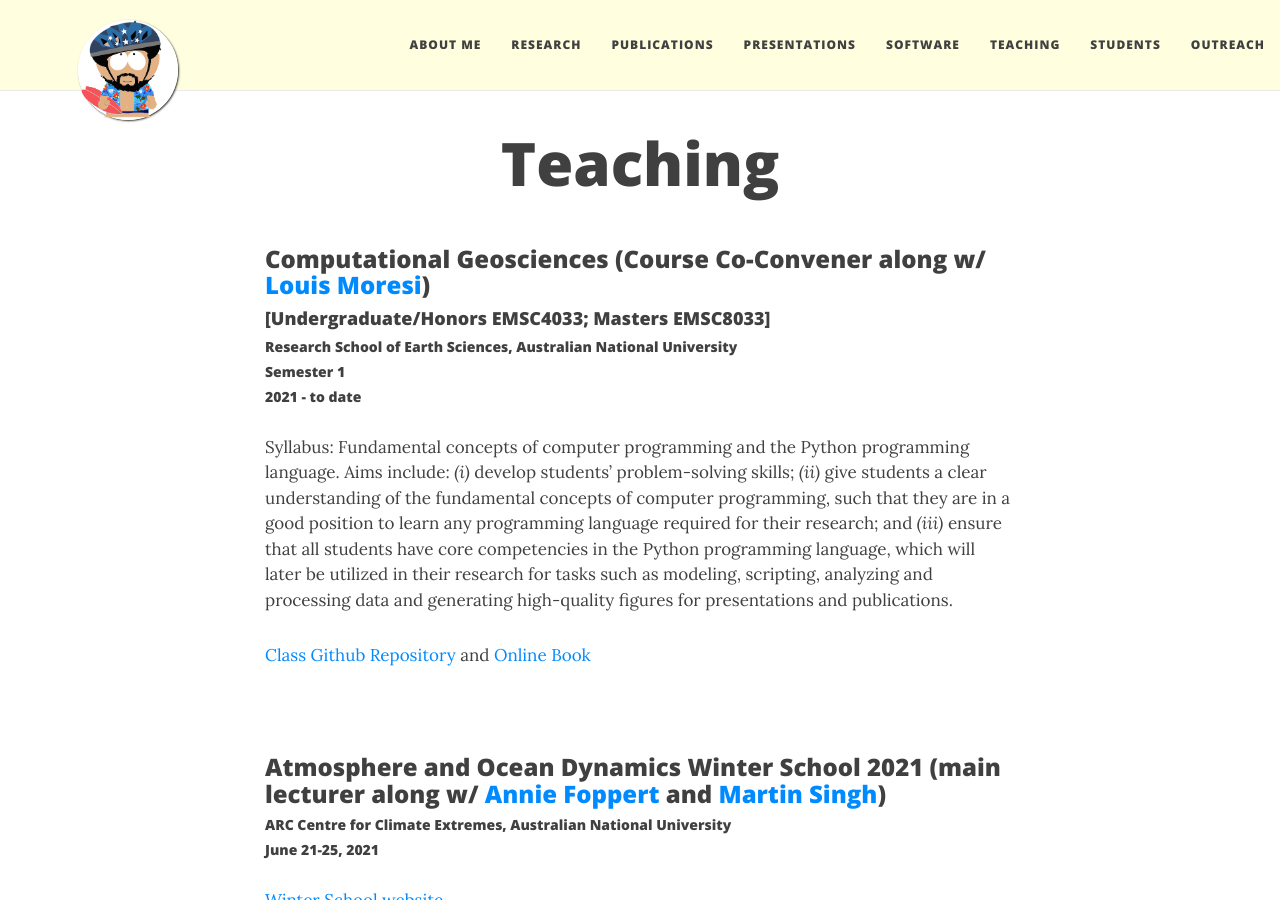
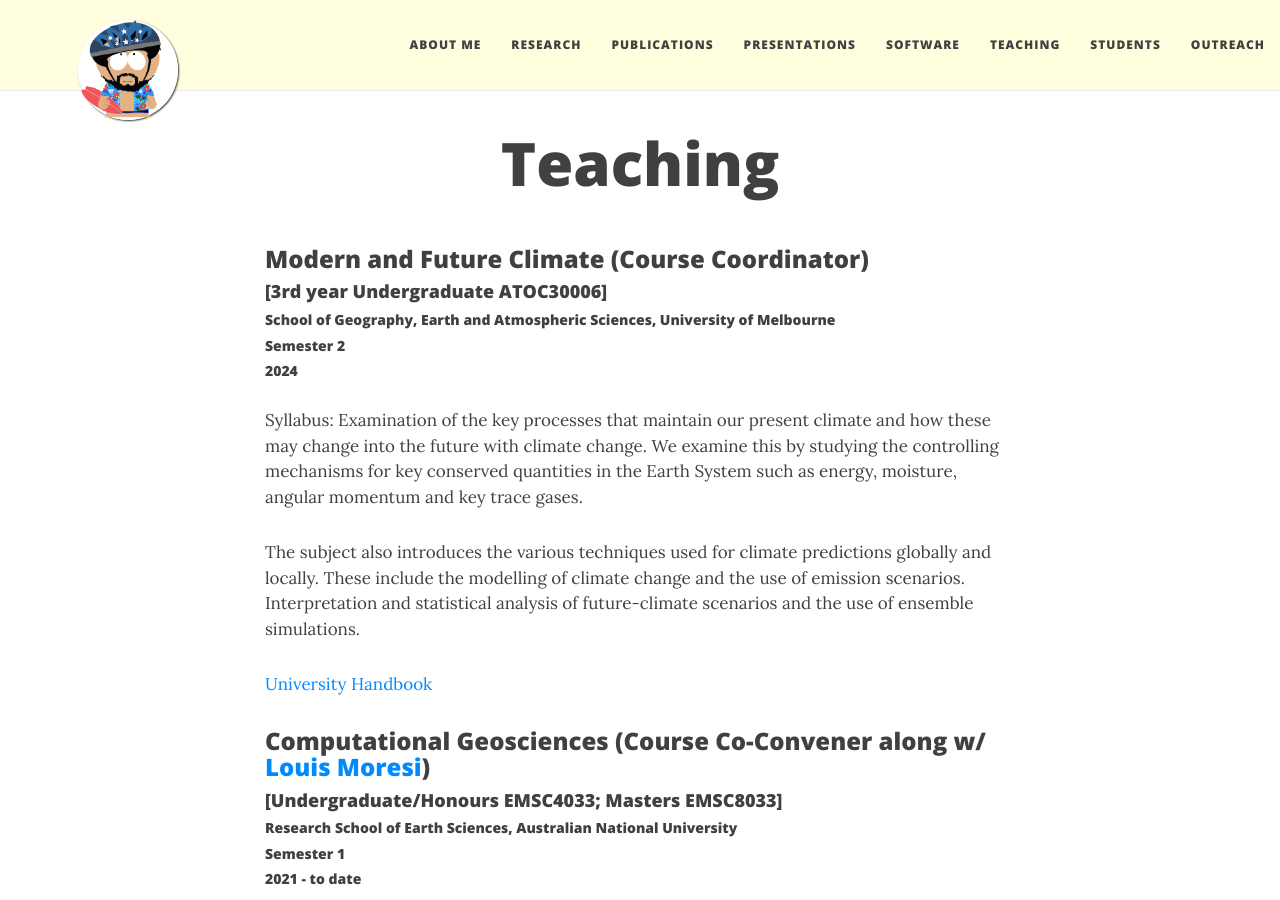
Before and after one commit to navidcy/navidcy.github.io, a Jekyll site: the page built from teaching.md, in a window 1280 px wide and 900 px high. Built offline with Jekyll 4.4.1, drawn with Linux system fonts in a browser that asks for light colours; nearby versions of some CDN libraries.

Commit message:
add ATOC30006

```diff
--- a/teaching.md
+++ b/teaching.md
@@ -4,9 +4,21 @@ title: Teaching
 #subtitle:
 ---
 
+### Modern and Future Climate (Course Coordinator)
+#### [3rd year Undergraduate ATOC30006]
+##### School of Geography, Earth and Atmospheric Sciences, University of Melbourne
+##### Semester 2
+##### 2024
+
+Syllabus: Examination of the key processes that maintain our present climate and how these may change into the future with climate change. We examine this by studying the controlling mechanisms for key conserved quantities in the Earth System such as energy, moisture, angular momentum and key trace gases.
+
+The subject also introduces the various techniques used for climate predictions globally and locally. These include the modelling of climate change and the use of emission scenarios. Interpretation and statistical analysis of future-climate scenarios and the use of ensemble simulations.
+
+[University Handbook][atoc30006-handbook]{:target="_blank"}
+
 
 ### Computational Geosciences (Course Co-Convener along w/ [Louis Moresi](http://www.moresi.info))
-#### [Undergraduate/Honors EMSC4033; Masters EMSC8033]
+#### [Undergraduate/Honours EMSC4033; Masters EMSC8033]
 ##### Research School of Earth Sciences, Australian National University
 ##### Semester 1
 ##### 2021 - to date
@@ -100,7 +112,7 @@ Held tutorials on basic numerical methods for solving ODEs.
 [Class Website (greek)][nonlin-nkua]{:target="_blank"}
 
 
-
+[atoc30006-handbook]: https://handbook.unimelb.edu.au/2024/subjects/atoc30006/print
 [clexwinterschool2020]: https://climateextremes.org.au/clex-virtual-winter-school-2020/
 [clexwinterschool2021]: https://climateextremes.org.au/winter-school-2021-atmosphere-and-ocean-dynamics/
 [clexwinterschool2020repo]: https://github.com/navidcy/CLExWinterSchool2020
```
